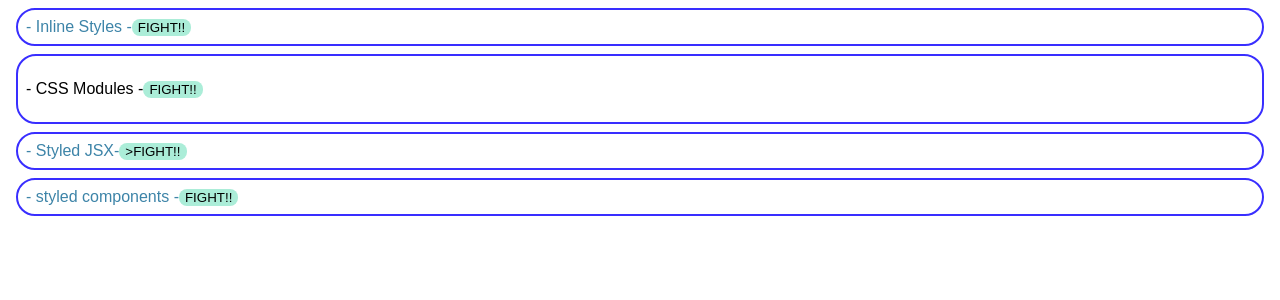
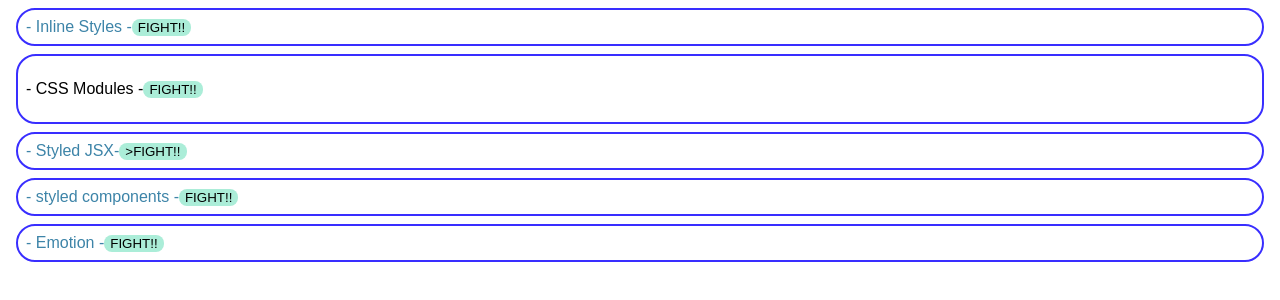
Before and after one commit to suntax777/CSS-Style-20220109, a React (Create React App) app: page / in a window 1280 px wide. Shown: the top 300 px of the page. Built offline with nearby package versions, Linux system fonts and the light colour scheme.

Commit message:
Section4-Finished

```diff
--- a/package.json
+++ b/package.json
@@ -8,6 +8,9 @@
   ],
   "main": "src/index.js",
   "dependencies": {
+    "@emotion/is-prop-valid": "1.1.1",
+    "@emotion/react": "11.7.1",
+    "@emotion/styled": "11.6.0",
     "node-sass": "7.0.1",
     "react": "17.0.2",
     "react-dom": "17.0.2",
--- a/src/App.js
+++ b/src/App.js
@@ -3,6 +3,7 @@
 import { CssModules } from "./components/CssModules";
 import { StyledJsx } from "./components/StyledJsx";
 import { StyledComponents } from "./components/StyledComponents";
+import { Emotion } from "./components/Emotion";
 
 export default function App() {
   return (
@@ -11,6 +12,7 @@
       <CssModules />
       <StyledJsx />
       <StyledComponents />
+      <Emotion />
     </div>
   );
 }
--- /dev/null
+++ b/src/components/Emotion.jsx
@@ -0,0 +1,38 @@
+/** @jsxRuntime classic */
+/** @jsx jsx */
+import { jsx, css } from "@emotion/react";
+import styled from "@emotion/styled";
+
+export const Emotion = () => {
+  const containerStyle = css`
+    border: solid 2px #392eff;
+    border-radius: 20px;
+    padding: 8px;
+    margin: 8px;
+    display: flex;
+    justify-content: space-rround;
+    align-items: center;
+  `;
+  const titleStyle = css({
+    margin: 0,
+    color: "#3d84a8"
+  });
+  return (
+    <div css={containerStyle}>
+      <p css={titleStyle}>- Emotion -</p>
+      <SButton>FIGHT!!</SButton>
+    </div>
+  );
+};
+
+const SButton = styled.button`
+  background-color: #abedd8;
+  border: none;
+  paddign: 8px;
+  border-radius: 8px;
+  &:hover {
+    background-color: #46cdcf;
+    color: #fff;
+    cursor: pointer;
+  }
+`;
```
